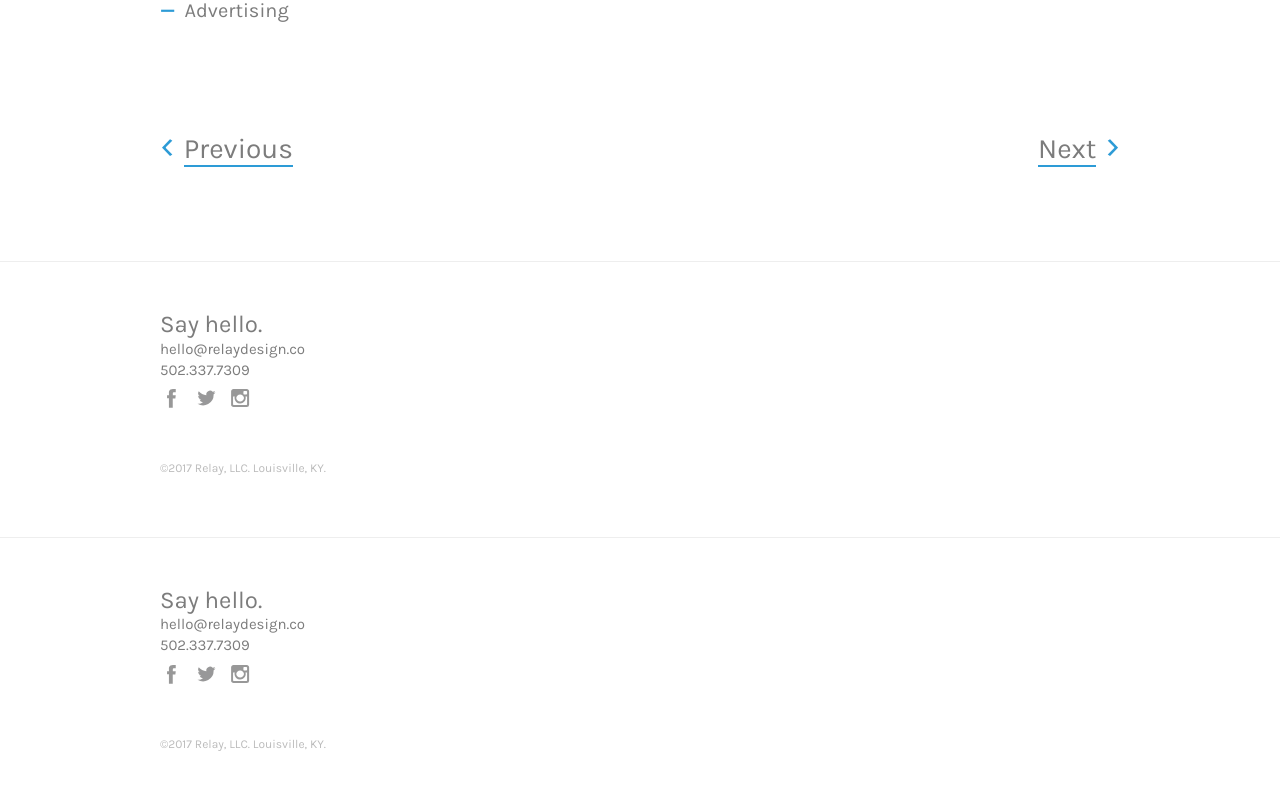
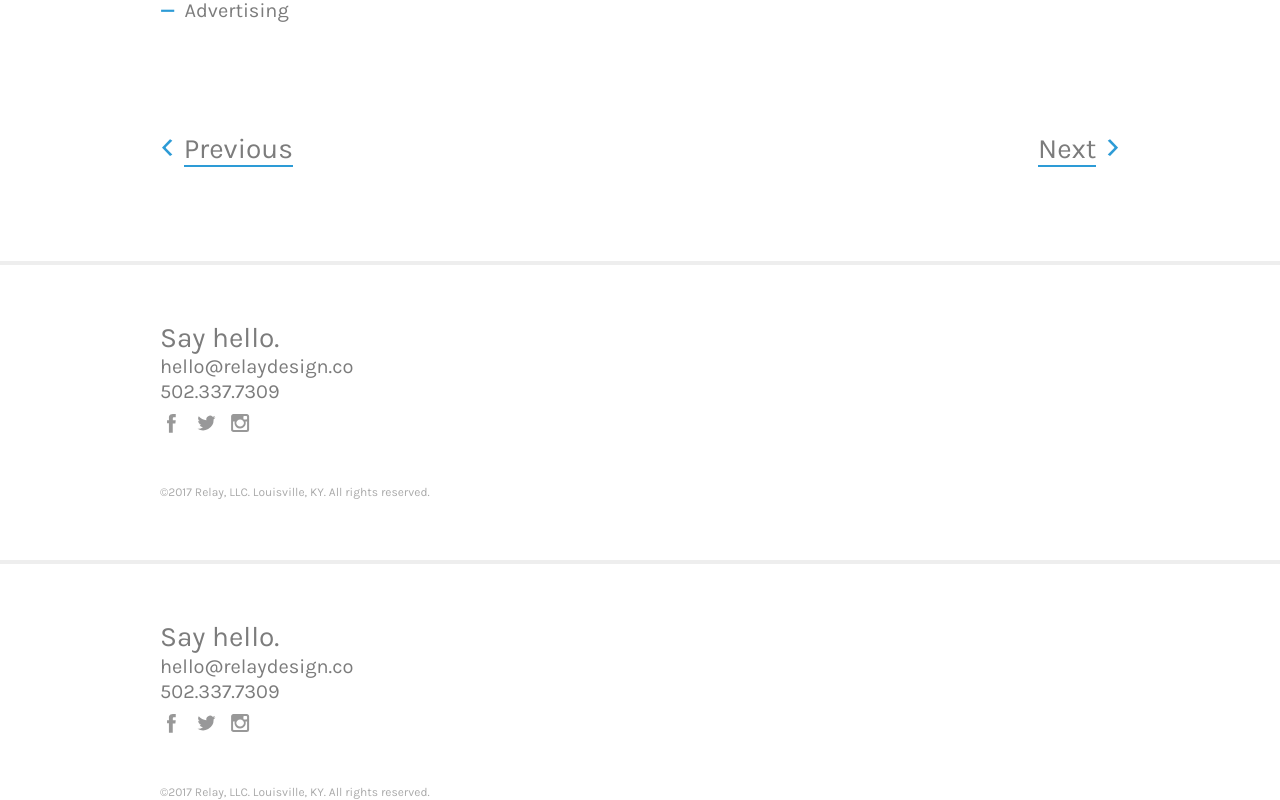
Before and after one commit to relaydesignco/relaywebsite, a Vue app: page /project/21c in a window 1280 px wide. Shown: the part 4381-5181 px from the top of the page. Before the commit the page ends 5133 px from the top, so only its background shows below. Built offline with nearby package versions, Linux system fonts and the light colour scheme; what vue-head would draw is missing.

Commit message:
Adds social media links to footer.

```diff
--- a/src/assets/_variables.scss
+++ b/src/assets/_variables.scss
@@ -30,6 +30,6 @@ $screen-md-max:              ($screen-lg-min - 1) !default;
 
 $brand-primary: #2d9bd6;
 $text-color: #7C7C7C;
-$gray-light: #bbbbbb;
+$gray-light: #aaaaaa;
 
 $page-max-width: 960px;
--- a/src/assets/base.scss
+++ b/src/assets/base.scss
@@ -37,8 +37,6 @@ p {
 a:link, a:hover, a:visited, a:active {
   color: $brand-primary;
   text-decoration: none;
-    // color: $text-color;
-    // border-bottom: 2px solid $brand-primary;
 }
 
 .wrapper {
@@ -50,7 +48,6 @@ a:link, a:hover, a:visited, a:active {
     max-width: $page-max-width;
   }
 }
-
 
 .page_title {
   font-size: 1em;
@@ -80,9 +77,7 @@ h2 {
       max-width: 80%;
     }
   }
-
 }
-
 
 h3 {
   font-weight: 400;
@@ -90,21 +85,21 @@ h3 {
   margin-bottom: .2em;
   margin-top: 2em;
   line-height: 1.2em;
-
 }
 
 footer {
-    border-top: 1px solid #eee;
-    margin-top: 2em;
+  border-top: 4px solid #eee;
+  margin-top: 3em;
 
   h3 {
     margin-bottom: 0;
+    font-size: 28px;
   }
+
   p {
-        font-size: 15px;
-        line-height: 1.4em;
     margin-bottom: .35em;
   }
+
   .copyright {
     margin-top: 2em;
     margin-bottom: 2em;
@@ -112,7 +107,6 @@ footer {
     color: $gray-light;
   }
 }
-
 
 img {
   max-width: 100%;
@@ -188,7 +182,6 @@ img {
     margin-bottom: 1em;
     height: auto;
   }
-
 }
 
 .text-center {
@@ -211,5 +204,4 @@ ul.dash-list {
       font-weight: bold;
     }
   }
-
 }
--- a/src/components/Sitefooter.vue
+++ b/src/components/Sitefooter.vue
@@ -6,11 +6,11 @@
             502.337.7309
         </p>
         <ul class="inline-list icon-list">
-            <li><a href="" target="_blank"><img src="/static/icon_facebook.svg" class="icon" alt="Facebook" /></a></li>
-            <li><a href="" target="_blank"><img src="/static/icon_twitter.svg" class="icon" alt="Twitter" /></a></li>
-            <li><a href="" target="_blank"><img src="/static/icon_instagram.svg" class="icon" alt="Instagram" /></a></li>
+            <li><a href="https://www.facebook.com/relaydesignco/" target="_blank"><img src="/static/icon_facebook.svg" class="icon" alt="Facebook" /></a></li>
+            <li><a href="https://www.twitter.com/relaydesignco" target="_blank"><img src="/static/icon_twitter.svg" class="icon" alt="Twitter" /></a></li>
+            <li><a href="https://www.instagram.com/relaydesignco" target="_blank"><img src="/static/icon_instagram.svg" class="icon" alt="Instagram" /></a></li>
         </ul>
-        <p class="copyright">&copy;2017 Relay, LLC. Louisville, KY. </p>
+        <p class="copyright">&copy;2017 Relay, LLC. Louisville, KY. All rights reserved.</p>
       </div>
     </footer>
 </template>
@@ -26,12 +26,3 @@
   }
 
 </script>
-
-
-<!-- Add "scoped" attribute to limit CSS to this component only -->
-<!-- Add "lang" attribute to use scss instead -->
-<style lang="scss" scoped>
-
-  footer { border-top: 1px solid #eee; margin-top: 3em; }
-
-</style>
```
Lines whose indentation alone changed are shown as unchanged.
